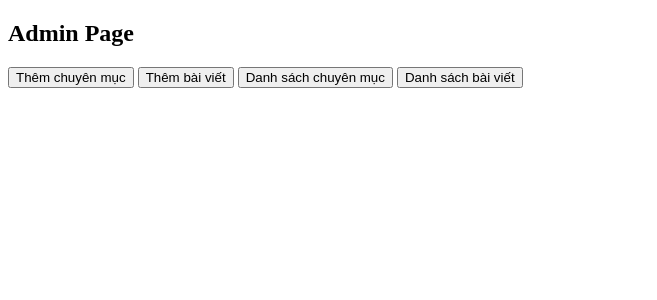
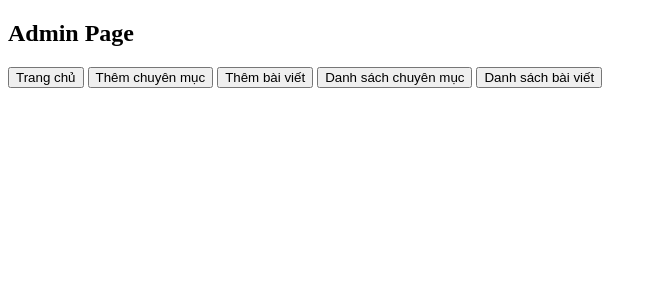
Before and after one commit to tripletee0405/test_simulation, a PHP site: page /admin/admin.php in a window 1280 px wide. Shown: the top 300 px of the page, without its empty margins (0-657 px from the left). Run offline with PHP 8.4, Linux system fonts and the light colour scheme.

Commit message:
Update admin.php

```diff
--- a/admin/admin.php
+++ b/admin/admin.php
@@ -10,6 +10,7 @@
 		<h2>Admin Page</h2>
 	</div>
 	<div class="option_admin">
+		<input type="submit" value="Trang chủ" onclick="location.href='../index.php'">
 		<input type="submit" value="Thêm chuyên mục" onclick="location.href='add_catalog.php'">
 		<input type="submit" value="Thêm bài viết" onclick="location.href='add_news.php'">
 		<input type="submit" value="Danh sách chuyên mục" onclick="location.href='list_catalog.php'">
```
